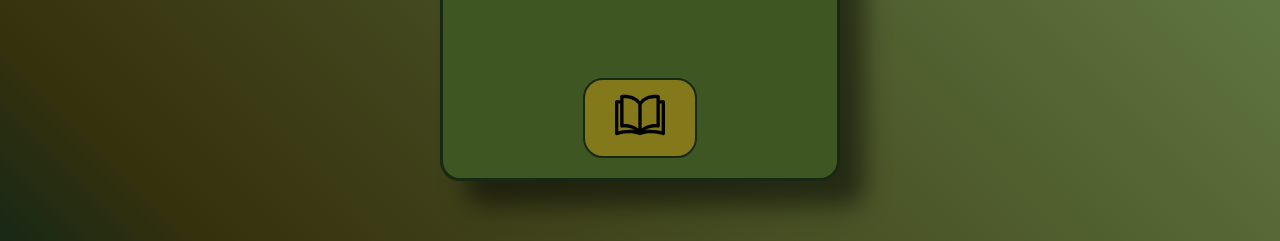
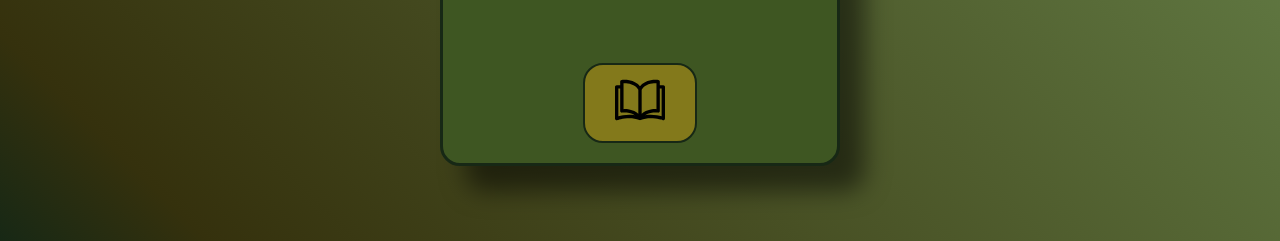
Before and after one commit to OohSorry9/AyahAPI, a plain HTML site: page index.html in a window 1280 px wide. Shown: the part 559-800 px from the top of the page. Drawn offline with Linux system fonts and the light colour scheme.

Commit message:
Update styles.css

```diff
--- a/styles.css
+++ b/styles.css
@@ -183,6 +183,6 @@ body{
 
 @media screen and (max-height: 801px){
     .app{
-        height: 680px
+        height: 650px
     }
 }
```
